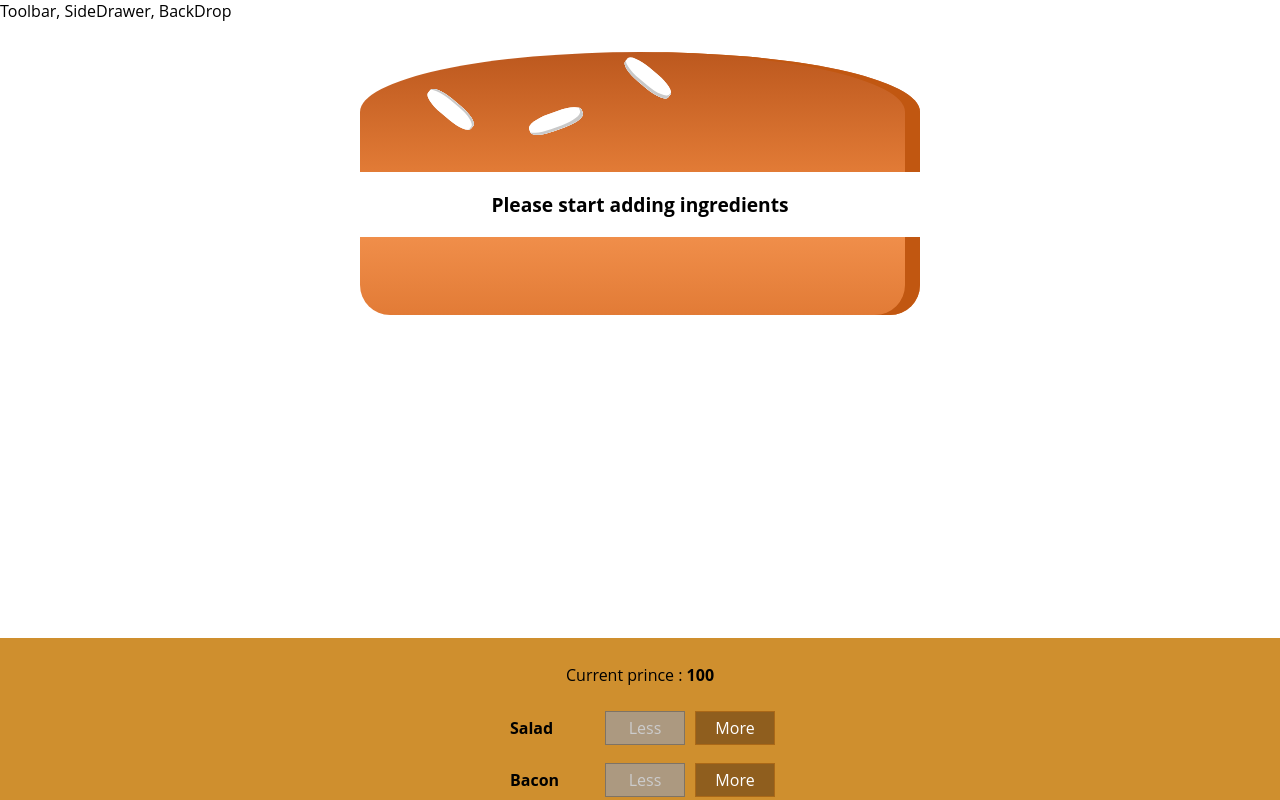
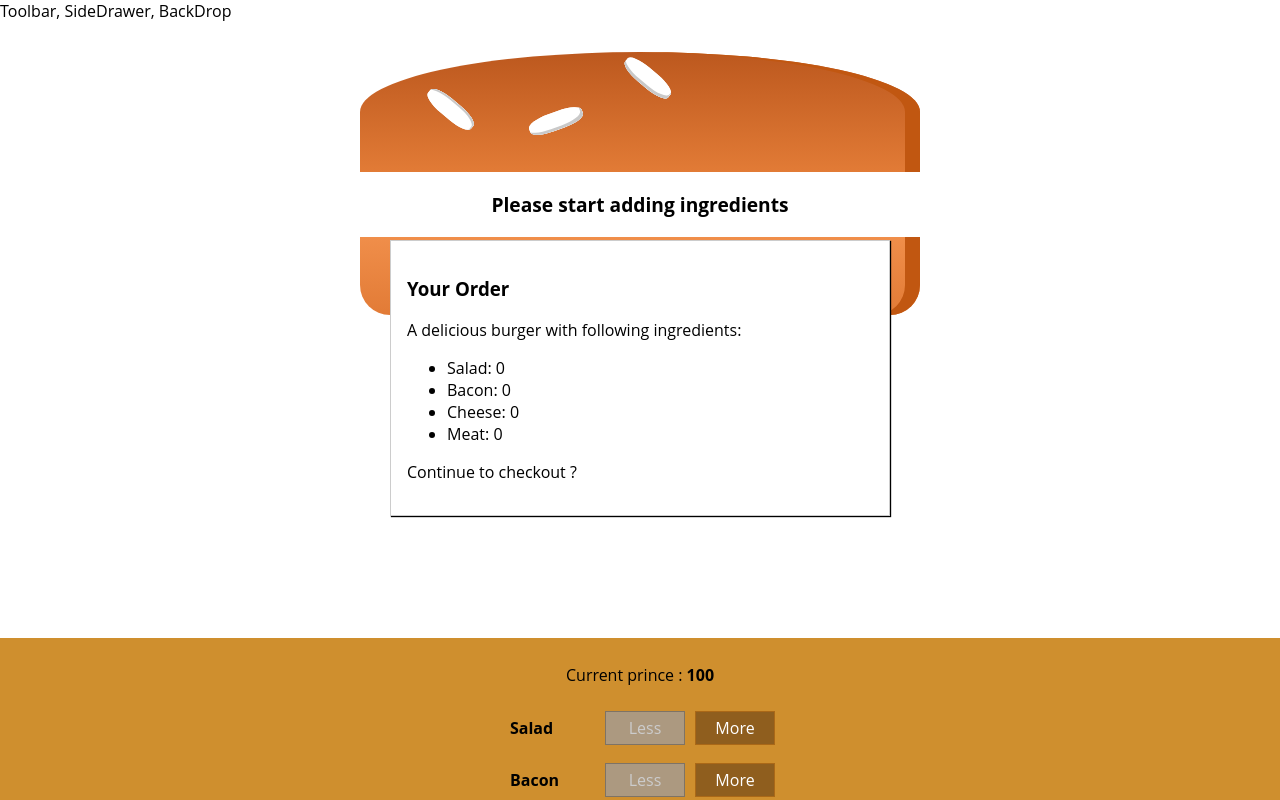
Before and after one commit to lbounif/burger-builder-base-app, a React app: page / in a window 1280 px wide. Shown: the top 800 px of the page. Built offline with nearby package versions, Linux system fonts and the light colour scheme.

Commit message:
creating order summary modal

```diff
--- /dev/null
+++ b/src/components/Burger/OrderSummary/OrderSummary.js
@@ -0,0 +1,27 @@
+import React from 'react'
+
+import Aux from '../../../hoc/Aux'
+
+const orderSummary = (props) => {
+    console.log("here props are: ", props)
+    const ingredientSummary = Object.keys(props.ingredients)
+            .map(igKey => {
+            return <li key={igKey}>
+                        <span style={{textTransform: 'capitalize'}}>
+                            {igKey}
+                        </span>: {props.ingredients[igKey]}
+                   </li>
+            })
+    return (
+        <Aux>
+            <h3>Your Order </h3>
+            <p>A delicious burger with following ingredients: </p>
+            <ul>
+                {ingredientSummary}
+            </ul>
+            <p>Continue to checkout ? </p>
+        </Aux>
+    )
+}
+
+export default orderSummary
--- /dev/null
+++ b/src/components/UI/Modal/Modal.css
@@ -0,0 +1,20 @@
+.Modal {
+    position: fixed;
+    z-index: 500;
+    background-color: white;
+    width: 70%;
+    border: 1px solid #ccc;
+    box-shadow: 1px 1px 1px black;
+    padding: 16px;
+    left: 15%;
+    top: 30%;
+    box-sizing: border-box;
+    transition: all 0.3s ease-out;
+}
+
+@media (min-width: 600px) {
+    .Modal {
+        width: 500px;
+        left: calc(50% - 250px);
+    }
+}
--- /dev/null
+++ b/src/components/UI/Modal/Modal.js
@@ -0,0 +1,11 @@
+import React from 'react'
+
+import classes from './Modal.css'
+
+const modal = ( props ) => (
+    <div className = {classes.Modal}>
+        {props.children}
+    </div>
+)
+
+export default modal
--- a/src/containers/BurgerBuilder/BurgerBuilder.js
+++ b/src/containers/BurgerBuilder/BurgerBuilder.js
@@ -3,6 +3,8 @@
 import Aux from '../../hoc/Aux'
 import Burger from '../../components/Burger/Burger'
 import BuildControls from '../../components/Burger/BuildControls/BuildControls'
+import Modal from '../../components/UI/Modal/Modal'
+import OrderSummary from '../../components/Burger/OrderSummary/OrderSummary'
 
 const INGREDIENT_PRICES = {
     salad: 100,
@@ -82,6 +84,9 @@
         //salad: false, bacon: false, cheese: false, meat: false
         return (
             <Aux>
+                <Modal>
+                    <OrderSummary ingredients = {this.state.ingredients}/>
+                </Modal>
                 <Burger ingredients = {this.state.ingredients}></Burger>
                 <BuildControls
                     ingredientAdded = {this.addIngredientHandler}
```
Also changed, not shown: src/components/UI/Backdrop/Backdrop.js (added).
